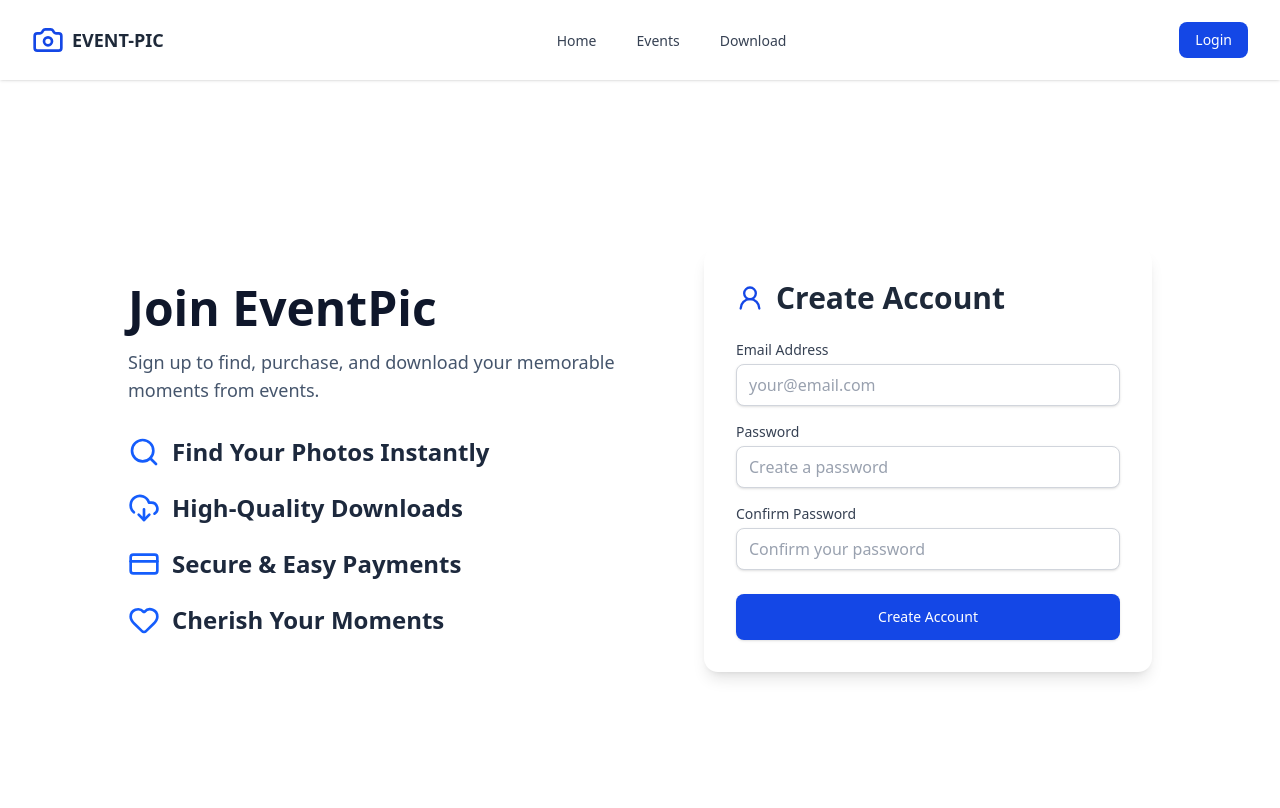
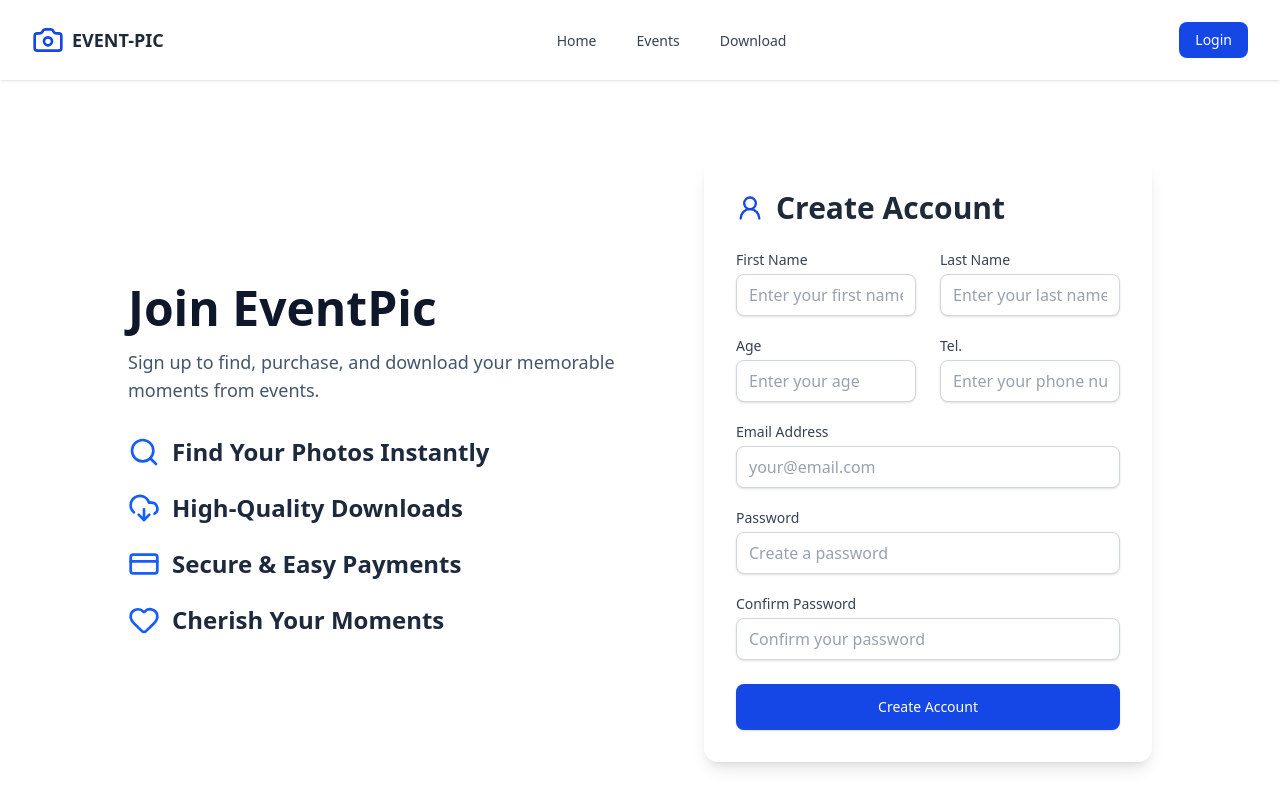
Before and after one commit to aacccompany/all_event_pictures_client, a React (Vite) app: page /register/user in a window 1280 px wide. Shown: the top 808 px of the page. Built offline with nearby package versions, Linux system fonts and the light colour scheme.

Commit message:
Form update

```diff
--- a/src/components/Register/BuyerRegis.jsx
+++ b/src/components/Register/BuyerRegis.jsx
@@ -82,7 +82,7 @@ const BuyerRegis = () => {
                 </div>
             </div>
 
-      {/* === Right Form Section (โครงสร้างฟอร์มยังคงเดิม) === */}
+            {/* === Right Form Section === */}
             <div className="w-full max-w-md lg:w-1/2 mt-12 lg:mt-0">
                 <form
                     onSubmit={handleSubmit}
@@ -97,32 +97,91 @@ const BuyerRegis = () => {
                     </div>
 
                     {/* Input Fields */}
-          <div className="space-y-4">
+                    <div className="grid grid-cols-1 md:grid-cols-2 gap-x-6 gap-y-5">
+
+                        {/* First Name */}
+                        <div>
+                            <label htmlFor="first-name" className="block text-sm font-medium text-gray-700 mb-1">
+                                First Name
+                            </label>
+                            <input
+                                id="first-name"
+                                name="firstName"
+                                type="text"
+                                placeholder="Enter your first name"
+                                required
+                                className="block w-full px-3 py-2 bg-white border border-gray-300 rounded-md shadow-sm placeholder-gray-400 transition duration-150 ease-in-out focus:outline-none focus:ring-2 focus:ring-blue-500 focus:border-blue-500"
+                                onChange={handleOnChange}
+                            />
+                        </div>
+
+                        {/* Last Name */}
+                        <div>
+                            <label htmlFor="last-name" className="block text-sm font-medium text-gray-700 mb-1">
+                                Last Name
+                            </label>
+                            <input
+                                id="last-name"
+                                name="lastName"
+                                type="text"
+                                placeholder="Enter your last name"
+                                required
+                                className="block w-full px-3 py-2 bg-white border border-gray-300 rounded-md shadow-sm placeholder-gray-400 transition duration-150 ease-in-out focus:outline-none focus:ring-2 focus:ring-blue-500 focus:border-blue-500"
+                                onChange={handleOnChange}
+                            />
+                        </div>
+
+                        {/* Age */}
+                        <div>
+                            <label htmlFor="age" className="block text-sm font-medium text-gray-700 mb-1">
+                                Age
+                            </label>
+                            <input
+                                id="age"
+                                name="age"
+                                type="number"
+                                placeholder="Enter your age"
+                                required
+                                className="block w-full px-3 py-2 bg-white border border-gray-300 rounded-md shadow-sm placeholder-gray-400 transition duration-150 ease-in-out focus:outline-none focus:ring-2 focus:ring-blue-500 focus:border-blue-500"
+                                onChange={handleOnChange}
+                            />
+                        </div>
+
+                        {/* Tel. */}
+                        <div>
+                            <label htmlFor="tel" className="block text-sm font-medium text-gray-700 mb-1">
+                                Tel.
+                            </label>
+                            <input
+                                id="tel"
+                                name="tel"
+                                type="tel" // Changed to "tel" for better mobile support
+                                placeholder="Enter your phone number"
+                                required
+                                className="block w-full px-3 py-2 bg-white border border-gray-300 rounded-md shadow-sm placeholder-gray-400 transition duration-150 ease-in-out focus:outline-none focus:ring-2 focus:ring-blue-500 focus:border-blue-500"
+                                onChange={handleOnChange}
+                            />
+                        </div>
+
                         {/* Email Address */}
-            <div>
-              <label
-                htmlFor="email"
-                className="block text-sm font-medium text-gray-700"
-              >
+                        <div className="md:col-span-2">
+                            <label htmlFor="email" className="block text-sm font-medium text-gray-700 mb-1">
                                 Email Address
                             </label>
                             <input
-                className="mt-1 block w-full px-3 py-2 bg-white border border-gray-300 rounded-md shadow-sm placeholder-gray-400 focus:outline-none focus:ring-blue-500 focus:border-blue-500"
                                 id="email"
                                 name="email"
                                 type="email"
                                 placeholder="your@email.com"
                                 required
+                                className="block w-full px-3 py-2 bg-white border border-gray-300 rounded-md shadow-sm placeholder-gray-400 transition duration-150 ease-in-out focus:outline-none focus:ring-2 focus:ring-blue-500 focus:border-blue-500"
                                 onChange={handleOnChange}
                             />
                         </div>
 
                         {/* Password */}
-            <div>
-              <label
-                htmlFor="password"
-                className="block text-sm font-medium text-gray-700"
-              >
+                        <div className="md:col-span-2">
+                            <label htmlFor="password" className="block text-sm font-medium text-gray-700 mb-1">
                                 Password
                             </label>
                             <input
@@ -131,17 +190,14 @@ const BuyerRegis = () => {
                                 type="password"
                                 placeholder="Create a password"
                                 required
-                className="mt-1 block w-full px-3 py-2 bg-white border border-gray-300 rounded-md shadow-sm placeholder-gray-400 focus:outline-none focus:ring-blue-500 focus:border-blue-500"
+                                className="block w-full px-3 py-2 bg-white border border-gray-300 rounded-md shadow-sm placeholder-gray-400 transition duration-150 ease-in-out focus:outline-none focus:ring-2 focus:ring-blue-500 focus:border-blue-500"
                                 onChange={handleOnChange}
                             />
                         </div>
 
                         {/* Confirm Password */}
-            <div>
-              <label
-                htmlFor="confirm-password"
-                className="block text-sm font-medium text-gray-700"
-              >
+                        <div className="md:col-span-2">
+                            <label htmlFor="confirm-password" className="block text-sm font-medium text-gray-700 mb-1">
                                 Confirm Password
                             </label>
                             <input
@@ -150,10 +206,11 @@ const BuyerRegis = () => {
                                 type="password"
                                 placeholder="Confirm your password"
                                 required
-                className="mt-1 block w-full px-3 py-2 bg-white border border-gray-300 rounded-md shadow-sm placeholder-gray-400 focus:outline-none focus:ring-blue-500 focus:border-blue-500"
+                                className="block w-full px-3 py-2 bg-white border border-gray-300 rounded-md shadow-sm placeholder-gray-400 transition duration-150 ease-in-out focus:outline-none focus:ring-2 focus:ring-blue-500 focus:border-blue-500"
                                 onChange={handleOnChange}
                             />
                         </div>
+
                     </div>
                     <button
                         className="w-full flex justify-center py-3 px-4 border border-transparent rounded-md shadow-sm text-sm font-medium text-white bg-blue-700 hover:bg-blue-800 focus:outline-none focus:ring-2 focus:ring-offset-2 focus:ring-blue-500 transition-colors"
```
Lines whose indentation alone changed are shown as unchanged.
